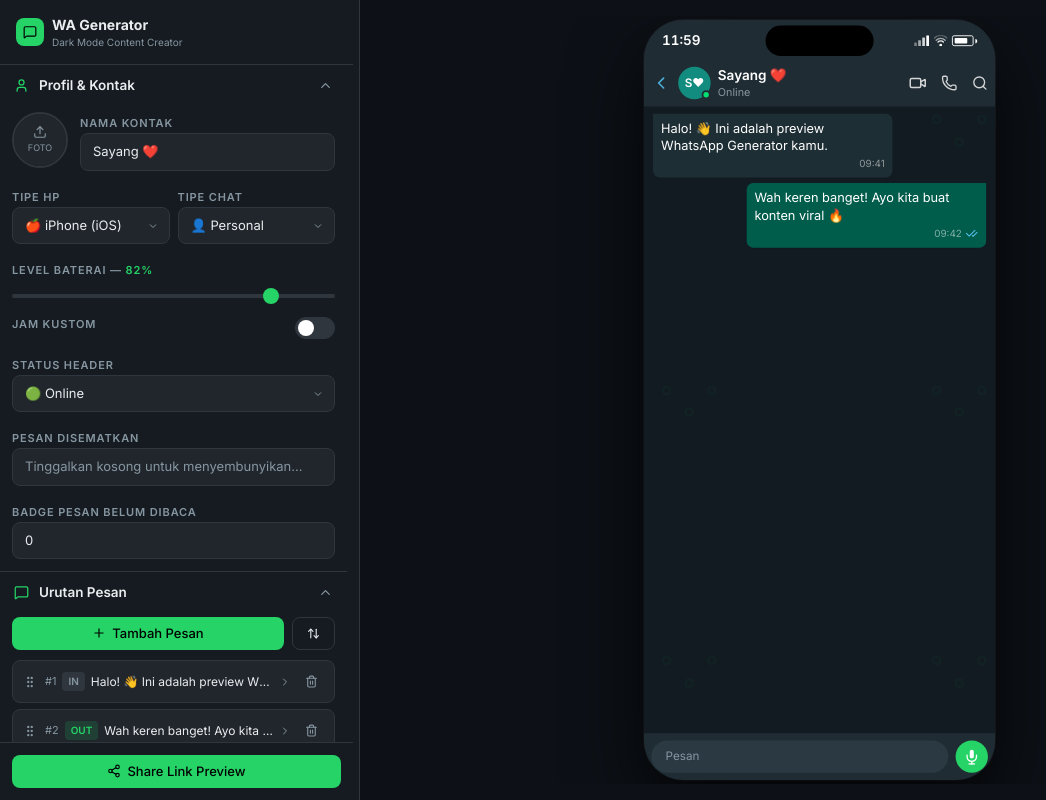
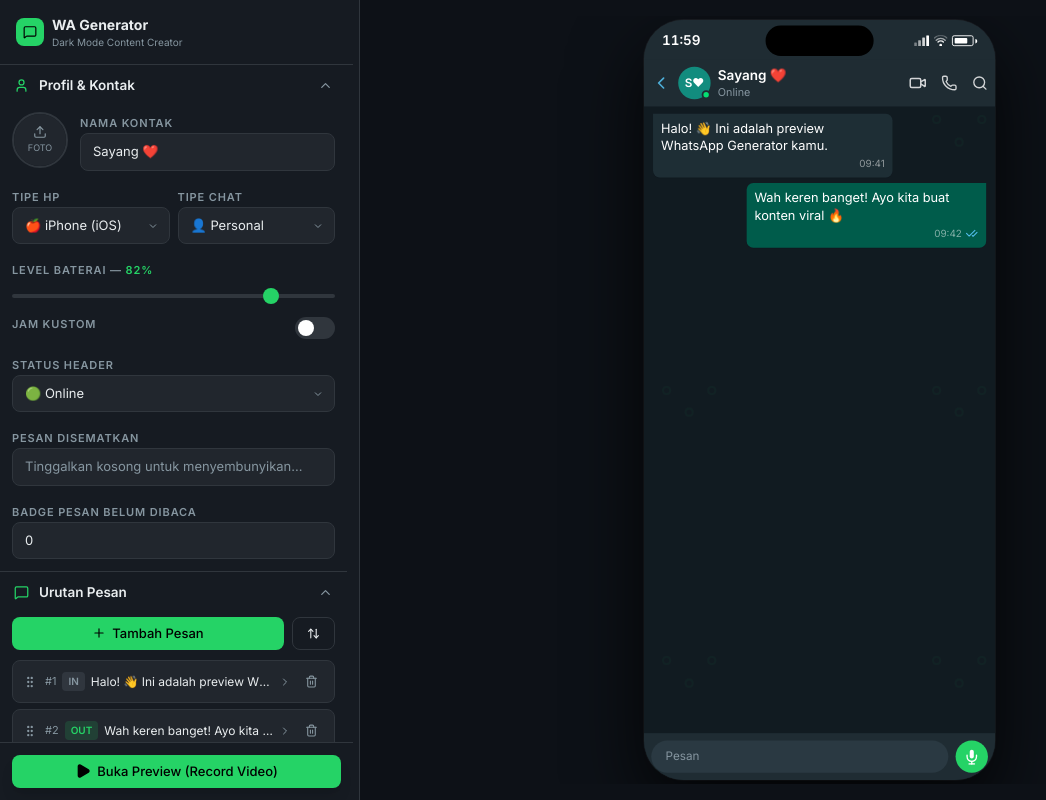
Before and after one commit to detectivecrewze/whatsapp-next, a Next.js app: page / in a window 1280 px wide. Shown: the whole page, without its empty margins (0-1046 px from the left). Built offline with nearby package versions, Linux system fonts and the light colour scheme.

Commit message:
feat: add Share Link / Buka Preview Record Video button with auto cloud-save, URL copy, and new tab preview opening

```diff
--- /dev/null
+++ b/components/cloud/ShareLinkButton.tsx
@@ -0,0 +1,124 @@
+'use client';
+
+import React, { useState } from 'react';
+import { Play, Copy, ExternalLink, Loader2 } from 'lucide-react';
+import { useEditorStore } from '@/store/useEditorStore';
+import { useCloudStore } from '@/store/useCloudStore';
+import { copyToClipboard, newId } from '@/lib/utils';
+import Toast from '@/components/ui/Toast';
+
+export default function ShareLinkButton() {
+  const [isGenerating, setIsGenerating] = useState(false);
+  const [toastMsg, setToastMsg] = useState<string | null>(null);
+  const [toastType, setToastType] = useState<'success' | 'error'>('success');
+
+  const { saveTemplate } = useCloudStore();
+
+  async function handleOpenPreview() {
+    setIsGenerating(true);
+    try {
+      // 1. Get current editor state
+      const state = useEditorStore.getState();
+      const presetId = newId('cloud');
+
+      // 2. Prepare CloudPreset payload
+      const preset = {
+        id: presetId,
+        name: `Preview — ${state.name} (${new Date().toLocaleTimeString('id-ID', { hour: '2-digit', minute: '2-digit' })})`,
+        updatedAt: Date.now(),
+        data: {
+          name: state.name,
+          pfp: state.pfp,
+          phoneOs: state.phoneOs,
+          chatType: state.chatType,
+          groupSubtitle: state.groupSubtitle,
+          batteryLevel: state.batteryLevel,
+          customTime: state.customTime,
+          useCustomTime: state.useCustomTime,
+          bgType: state.bgType,
+          bgColor: state.bgColor,
+          bgImage: state.bgImage,
+          messages: state.messages,
+          holdMs: state.holdMs,
+          replyDelay: state.replyDelay,
+          useTyping: state.useTyping,
+          useSoundIn: state.useSoundIn,
+          useSoundOut: state.useSoundOut,
+          autoZoom: state.autoZoom,
+          zoomScale: state.zoomScale,
+          zoomSpeed: state.zoomSpeed,
+          enableTts: state.enableTts,
+          ttsProvider: state.ttsProvider,
+          elevenKey: state.elevenKey,
+          elevenModel: state.elevenModel,
+          ttsVoiceIn: state.ttsVoiceIn,
+          ttsVoiceOut: state.ttsVoiceOut,
+          ttsStability: state.ttsStability,
+          ttsStyle: state.ttsStyle,
+          ttsSpeed: state.ttsSpeed,
+          ttsAudioMap: state.ttsAudioMap,
+          headerStatus: state.headerStatus,
+          headerStatusText: state.headerStatusText,
+          pinnedMessage: state.pinnedMessage,
+          unreadCount: state.unreadCount,
+        },
+      };
+
+      // 3. Save to cloud (or fallback gracefully)
+      try {
+        await saveTemplate(presetId, preset);
+      } catch (err) {
+        console.warn('Cloud save failed, proceeding with client preview URL:', err);
+      }
+
+      // 4. Generate URL & copy
+      const previewUrl = `${window.location.origin}/preview/${presetId}`;
+      await copyToClipboard(previewUrl);
+
+      setToastType('success');
+      setToastMsg('Link Preview disalin ke clipboard! Membuka player… 🎬');
+
+      // 5. Open preview page in new tab for screen recording
+      window.open(previewUrl, '_blank');
+    } catch (e) {
+      console.error('Error generating preview link:', e);
+      setToastType('error');
+      setToastMsg('Gagal membuat link preview.');
+    } finally {
+      setIsGenerating(false);
+    }
+  }
+
+  return (
+    <>
+      <div className="flex gap-2 w-full">
+        <button
+          onClick={handleOpenPreview}
+          disabled={isGenerating}
+          className="btn btn-primary flex-1 py-2.5 text-[13px] font-bold shadow-lg gap-2"
+          style={{ background: 'var(--wa-green)', color: '#000' }}
+        >
+          {isGenerating ? (
+            <>
+              <Loader2 size={16} className="animate-spin" />
+              Menyiapkan Link…
+            </>
+          ) : (
+            <>
+              <Play size={16} fill="black" />
+              Buka Preview (Record Video)
+            </>
+          )}
+        </button>
+      </div>
+
+      {toastMsg && (
+        <Toast
+          message={toastMsg}
+          type={toastType}
+          onClose={() => setToastMsg(null)}
+        />
+      )}
+    </>
+  );
+}
--- a/components/editor/EditorPanel.tsx
+++ b/components/editor/EditorPanel.tsx
@@ -1,9 +1,10 @@
 'use client';
 
 import React, { useState } from 'react';
-import { ChevronDown, ChevronUp, User, MessageSquare, Image, Settings, Volume2, Zap, Cloud, Share2 } from 'lucide-react';
+import { ChevronDown, ChevronUp, User, MessageSquare, Image, Settings, Volume2, Zap, Cloud } from 'lucide-react';
 import ContactSection from './ContactSection';
 import ChatSequenceSection from './ChatSequenceSection';
+import ShareLinkButton from '@/components/cloud/ShareLinkButton';
 
 // Accordion section wrapper
 function Section({
@@ -102,13 +103,10 @@
 
       {/* Bottom actions */}
       <div
-        className="flex items-center gap-2 px-3 py-3 border-t"
-        style={{ borderColor: 'var(--ui-border)' }}
+        className="px-3 py-3 border-t"
+        style={{ borderColor: 'var(--ui-border)', background: 'var(--ui-panel)' }}
       >
-        <button className="btn btn-primary flex-1 text-[13px] gap-1.5">
-          <Share2 size={14} />
-          Share Link Preview
-        </button>
+        <ShareLinkButton />
       </div>
     </div>
   );
--- /dev/null
+++ b/components/ui/Toast.tsx
@@ -0,0 +1,39 @@
+'use client';
+
+import React, { useEffect } from 'react';
+import { CheckCircle2, AlertCircle, X } from 'lucide-react';
+
+interface ToastProps {
+  message: string;
+  type?: 'success' | 'error';
+  onClose: () => void;
+  duration?: number;
+}
+
+export default function Toast({ message, type = 'success', onClose, duration = 3000 }: ToastProps) {
+  useEffect(() => {
+    const timer = setTimeout(onClose, duration);
+    return () => clearTimeout(timer);
+  }, [onClose, duration]);
+
+  return (
+    <div
+      className="fixed bottom-5 right-5 z-50 flex items-center gap-2.5 px-4 py-3 rounded-xl shadow-2xl toast border"
+      style={{
+        background: type === 'success' ? '#161b22' : '#210d0d',
+        borderColor: type === 'success' ? 'var(--wa-green)' : 'var(--ui-danger)',
+        color: '#fff',
+      }}
+    >
+      {type === 'success' ? (
+        <CheckCircle2 size={18} style={{ color: 'var(--wa-green)' }} />
+      ) : (
+        <AlertCircle size={18} style={{ color: 'var(--ui-danger)' }} />
+      )}
+      <span className="text-[13px] font-medium">{message}</span>
+      <button onClick={onClose} className="ml-2 text-gray-400 hover:text-white">
+        <X size={14} />
+      </button>
+    </div>
+  );
+}
```
